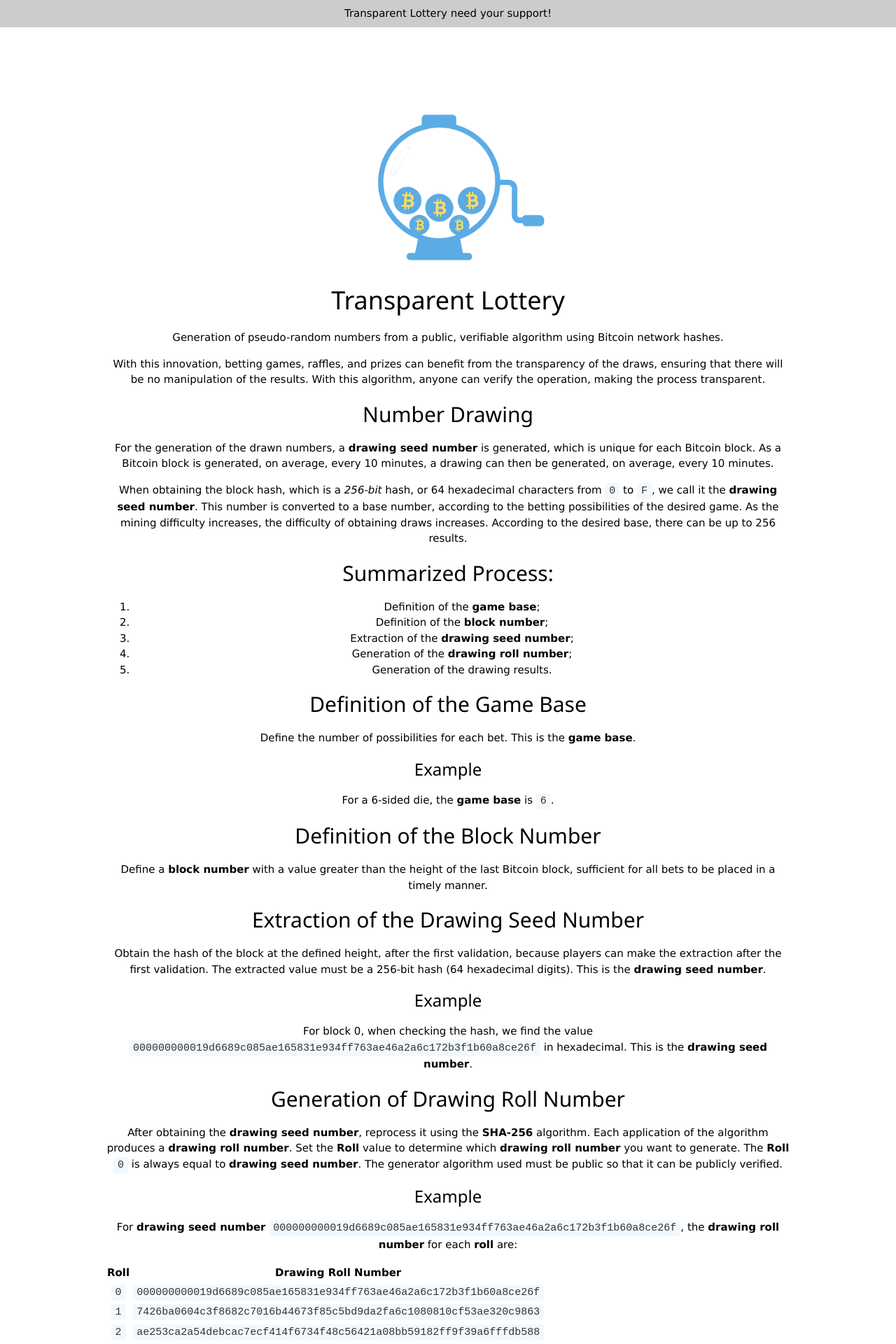
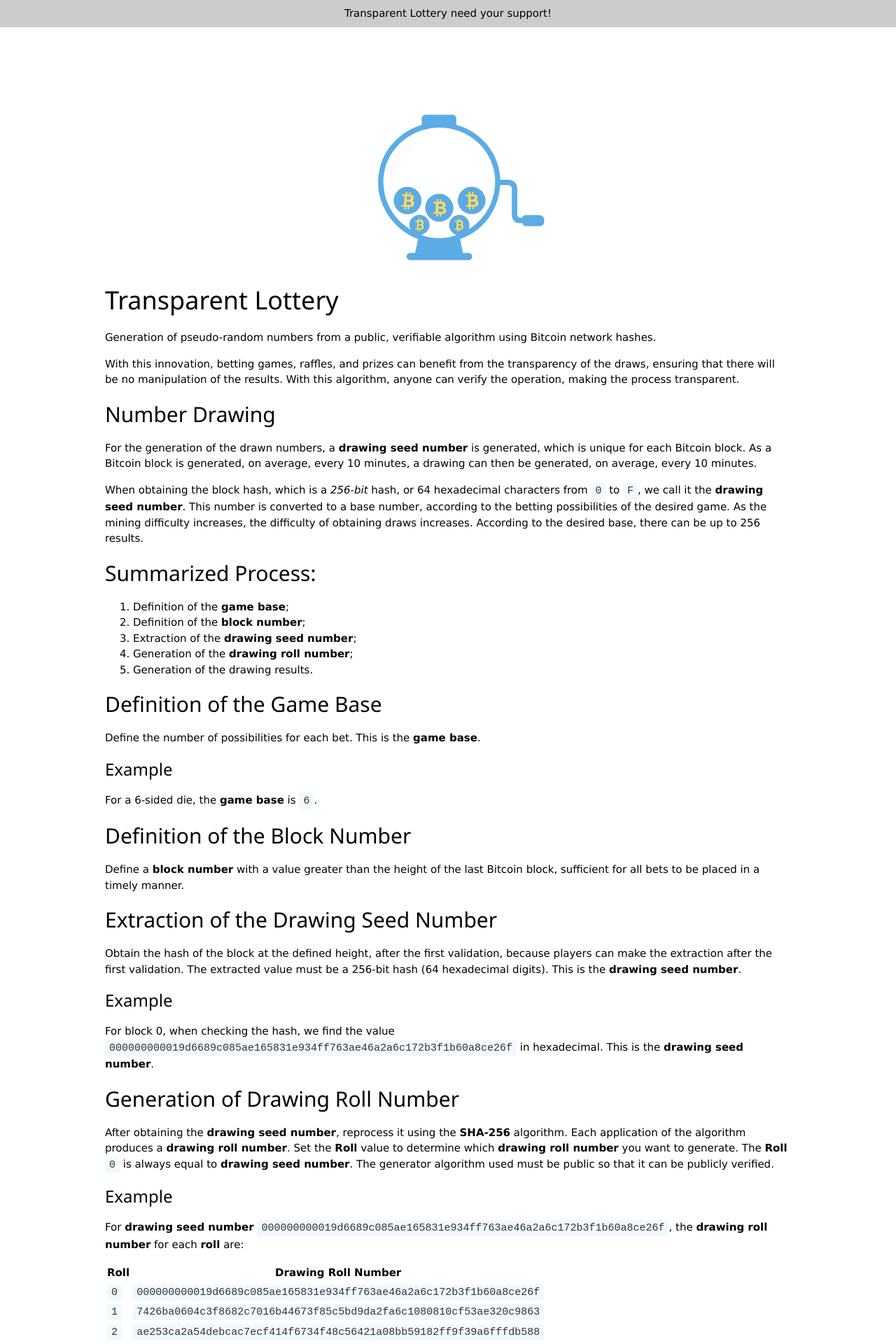
Before and after one commit to dhbmarcos/transparentlottery, a Jekyll site: the page built from spec.md, in a window 1280 px wide. Shown: the top 1920 px of the page at 70% size. Built offline with Jekyll 4.4.1, drawn with Linux system fonts in a browser that asks for light colours; comment, search, counter and statistics services are not loaded.

Commit message:
Update site.

```diff
--- a/_layouts/simple.html
+++ b/_layouts/simple.html
@@ -97,7 +97,7 @@
         </div>
 
         <!-- Main -->
-        <div class="w3-padding-32 w3-center w3-white">
+        <div class="w3-padding-32 w3-white">
 			<div class="w3-content">
 				{{ content }}
 			</div>
```
